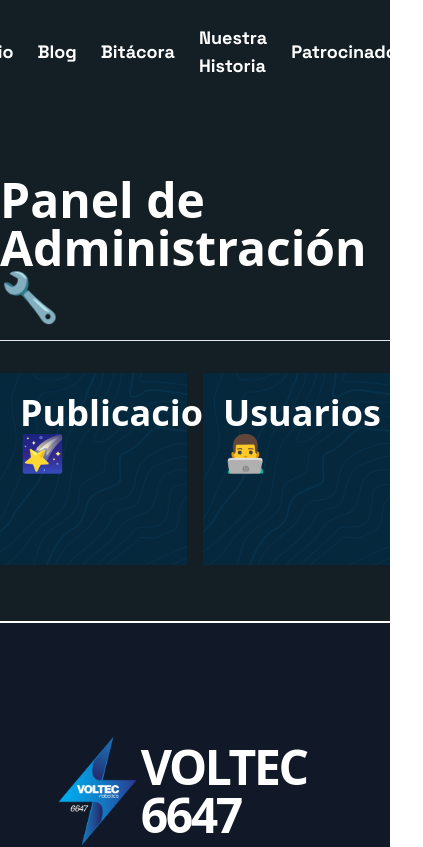
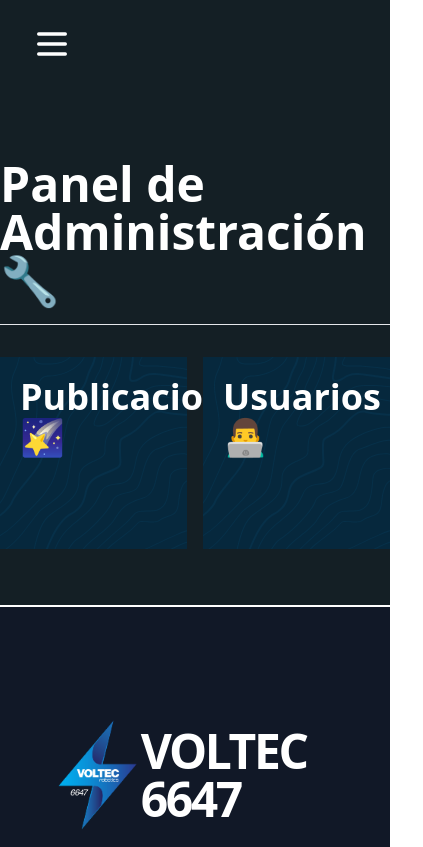
Before and after one commit to VOLTEC6647/Voltec-WebPage, a Next.js app: page /admin in a window 390 px wide. Shown: the top 847 px of the page, 423 px wide, since content can reach past the window. Built offline with nearby package versions, Linux system fonts and the light colour scheme.

Commit message:
:sparkles: Fixed navbar

```diff
--- a/components/Navbar.tsx
+++ b/components/Navbar.tsx
@@ -4,7 +4,7 @@ import Link from "next/link";
 const Navbar = () => {
   return (
     <div className="navigation py-6 px-8 w-full text-lg">
-      <div className="links text-white flex justify-center lg:justify-start items-center gap-6 font-space-grotesk font-bold">
+      <div className="links text-white md:flex justify-start items-center gap-6 font-space-grotesk font-bold hidden">
         <Link href="/">
           <a>Inicio</a>
         </Link>
@@ -21,6 +21,22 @@ const Navbar = () => {
           <a>Patrocinadores</a>
         </Link>
       </div>
+      <div className="hamburger block md:hidden text-white">
+        <svg
+          xmlns="http://www.w3.org/2000/svg"
+          className="h-10 w-10"
+          fill="none"
+          viewBox="0 0 24 24"
+          stroke="currentColor"
+          strokeWidth={2}
+        >
+          <path
+            strokeLinecap="round"
+            strokeLinejoin="round"
+            d="M4 6h16M4 12h16M4 18h16"
+          />
+        </svg>
+      </div>
     </div>
   );
 };
--- a/pages/index.tsx
+++ b/pages/index.tsx
@@ -17,7 +17,7 @@ const Home: NextPage<Props> = ({ posts }) => {
       <div className="w-full h-screen bg-primary-blue">
         <div className="content absolute z-10">
           <Navbar />
-          <div className="hero w-full h-[90vh] flex justify-center items-center">
+          <div className="hero w-screen h-[90vh] flex justify-center items-center">
             <img src="/voltec.png" alt="" className="h-1/4 lg:h-1/2" />
             <h1 className="text-6xl lg:text-10xl font-black opacity-100 text-white font-sans tracking-tighter leading-none">
               VOLTEC <br /> 6647
```
